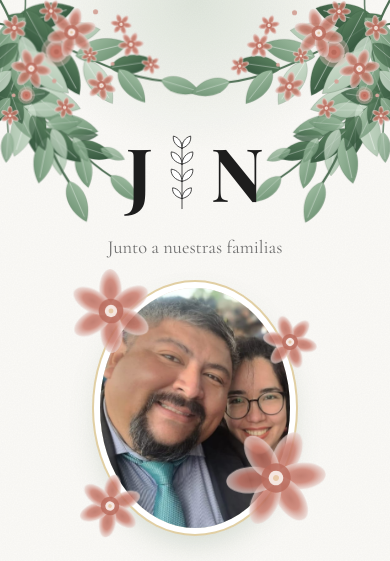
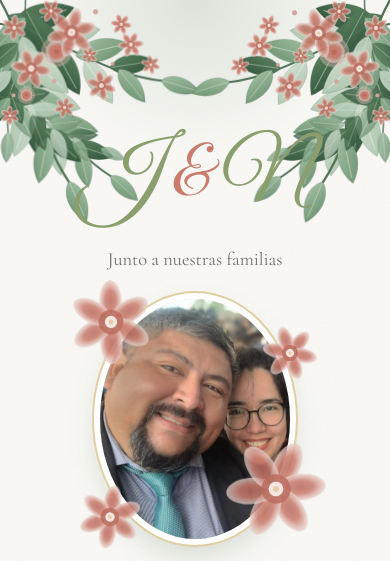
Before and after one commit to earanguizbravo/invitacion-boda-julio-natali, a plain HTML site: page index.html in a window 390 px wide. Shown: the top 561 px of the page. Drawn offline with nearby package versions, Linux system fonts and the light colour scheme.

Commit message:
Update index.html

```diff
--- a/index.html
+++ b/index.html
@@ -25,7 +25,7 @@ background:radial-gradient(ellipse 60% 220px at 50% 0,rgba(150,176,150,.28),tran
 .l2{top:0;right:0;width:330px}.l2 svg{transform-origin:100% 0;animation-delay:-3s}
 .l3{bottom:0;left:0;width:100%}.l3 svg{transform-origin:50% 100%;animation-duration:9s}
 section{position:relative;z-index:2;padding:22px 0}
-.mono{display:flex;align-items:center;justify-content:center;gap:6px;font-family:'Playfair Display',serif;font-weight:700;font-size:6.5rem;line-height:1;color:#1d1d1d}
+.mono{display:flex;align-items:center;justify-content:center;gap:6px;font-family:'Great Vibes',cursive;font-weight:400;font-size:7.5rem;line-height:1.1;color:var(--g)}.mono .amp{display:inline-block;color:var(--t);transform:rotate(-10deg);font-size:.8em;margin:0 .08em}.verse{max-width:430px;margin:0 auto 30px;font-style:italic;font-size:1.2rem;color:var(--soft)}.verse a{display:inline-block;margin-top:6px;font-style:normal;font-weight:600;font-size:.95rem;letter-spacing:.08em;color:var(--td);text-decoration:none;border-bottom:1px solid var(--td)}.verse a:hover{color:var(--t)}
 .mono svg{width:64px;height:110px}
 .small{font-size:1.15rem;color:var(--soft);max-width:430px;margin:0 auto}
 .photo{position:relative;width:230px;height:290px;margin:26px auto 8px}.photo .fr{position:absolute;inset:0;border-radius:50%;overflow:hidden;background:linear-gradient(160deg,#F5E6E0,#E4EDE2);box-shadow:0 0 0 6px #fff,0 0 0 8px #E1CFA4,0 14px 30px rgba(90,122,95,.25)}.photo .fr>svg{position:absolute;inset:0;width:100%;height:100%}.photo img{position:absolute;inset:0;width:100%;height:100%;object-fit:cover}.photo .pfl{position:absolute;width:74px;height:74px;overflow:visible;animation:sway 6s ease-in-out infinite}.pfl.a{top:-14px;left:-26px}.pfl.b{bottom:6px;right:-30px;width:88px;height:88px;animation-delay:-2s}.pfl.c{top:30px;right:-24px;width:48px;height:48px;animation-delay:-4s}.pfl.d{bottom:-6px;left:-18px;width:56px;height:56px;animation-delay:-1s}.names{display:flex;align-items:center;justify-content:center;gap:10px;font-family:'Great Vibes',cursive;color:var(--g);font-size:5rem;line-height:1.1;margin:8px 0}
@@ -56,7 +56,7 @@ section{position:relative;z-index:2;padding:22px 0}
 .hearts{position:relative;z-index:2}.hearts span{display:inline-block;margin:6px 3px;animation:beat 1.2s infinite}
 .hearts span:nth-child(2){animation-delay:.15s}.hearts span:nth-child(3){animation-delay:.3s}.hearts span:nth-child(4){animation-delay:.45s}.hearts span:nth-child(5){animation-delay:.6s}
 @media(max-width:640px){.photo{width:190px;height:240px}body{background:#FBFAF7}.card{box-shadow:none;padding:110px 22px 190px}.l1,.l2{width:210px}.band{margin:30px -22px 0}
-.mono{font-size:4.6rem}.mono svg{width:46px;height:80px}.names{font-size:3.2rem}.names svg{width:42px}.h{font-size:1.5rem}
+.mono{font-size:5.2rem}.mono svg{width:46px;height:80px}.names{font-size:3.2rem}.names svg{width:42px}.h{font-size:1.5rem}
 .mid b{font-size:4.4rem}.mid svg{width:120px}.side{font-size:1.05rem}.date{gap:10px}.ic{width:84px}.ic span{width:68px;height:68px}.icons{gap:14px}.script{font-size:2.4rem}}
 </style>
 </head>
@@ -99,7 +99,7 @@ section{position:relative;z-index:2;padding:22px 0}
 
 <section>
   <div class="mono" data-r><span>J</span>
-    <svg viewBox="0 0 64 110" fill="none" stroke="#2a2a2a" stroke-width="1.2" stroke-linecap="round"><path d="M32 106V14"/><path d="M32 22c-9-3-13-10-12-17 8 2 12 9 12 17zM32 22c9-3 13-10 12-17-8 2-12 9-12 17zM32 44c-10-2-16-9-15-17 9 1 15 9 15 17zM32 44c10-2 16-9 15-17-9 1-15 9-15 17zM32 68c-10-2-16-9-15-17 9 1 15 9 15 17zM32 68c10-2 16-9 15-17-9 1-15 9-15 17zM32 92c-9-2-14-8-13-15 8 1 13 8 13 15zM32 92c9-2 14-8 13-15-8 1-13 8-13 15z" fill="#fff"/></svg>
+    <span class="amp">&amp;</span>
     <span>N</span></div>
   <p class="small" style="margin-top:22px" data-r>Junto a nuestras familias</p>
   <div class="photo" data-r>
@@ -119,6 +119,7 @@ section{position:relative;z-index:2;padding:22px 0}
 </section>
 
 <section>
+  <p class="verse" data-r>“Pero, además de todas estas cosas, vístanse de amor, porque es un vínculo perfecto de unión.”<br><a href="https://wol.jw.org/es/wol/bc/r4/lp-s/1982925/0/0" target="_blank" rel="noopener">Colosenses 3:14</a></p>
   <div class="date" data-r="pop">
     <div class="side">Febrero</div>
     <div class="mid"><svg viewBox="0 0 200 60"><path id="arc" d="M24 52Q100 -8 176 52" fill="none"/><text font-family="Cormorant Garamond,serif" font-size="15" letter-spacing="4" fill="#6f6f6f" text-anchor="middle"><textPath href="#arc" startOffset="50%">VIERNES</textPath></text></svg><b>13</b></div>
```
